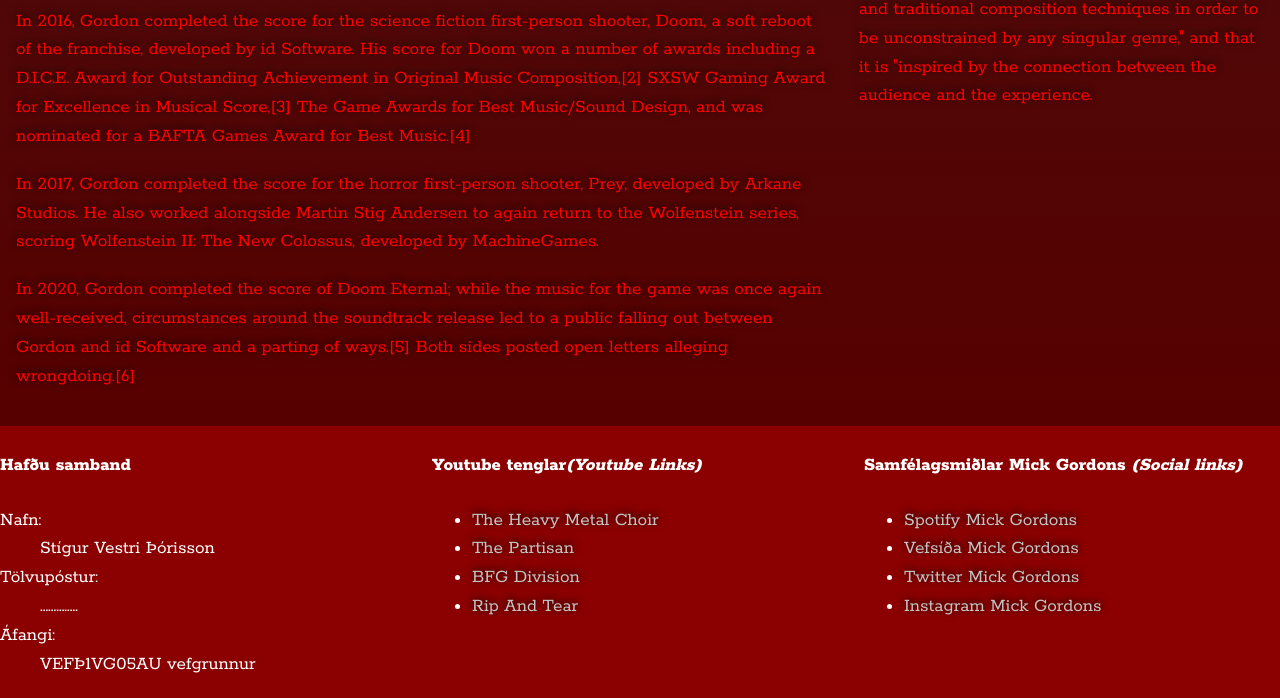
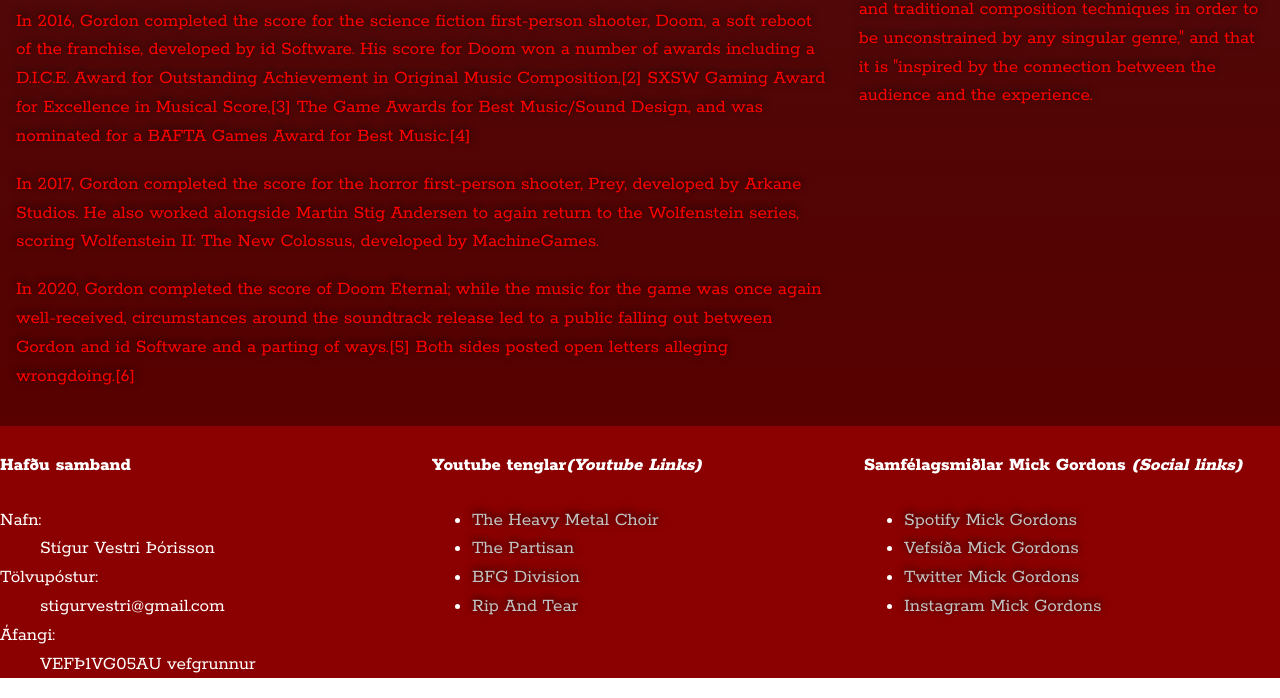
Before and after one commit to Svth1/Svth1.github.io, a plain HTML site: page index.html in a window 1280 px wide. Shown: the part 800-1498 px from the top of the page. Drawn offline with Linux system fonts and the light colour scheme.

Commit message:
Update index.html

```diff
--- a/index.html
+++ b/index.html
@@ -52,13 +52,12 @@
     </div>
     <div class="footerbakgrunnur">
         <footer class="footerhlutir">
-                <nav>
+            <nav>
                 <h4>Hafðu samband</h4>
-                <dl><!--Description list-->
                 <dt>Nafn:</dt>
                 <dd>Stígur Vestri Þórisson</dd>
                 <dt>Tölvupóstur:</dt>
-                <dd>..............</dd>
+                <dd>stigurvestri@gmail.com</dd>
                 <dt>Áfangi:</dt>
                 <dd>VEFÞ1VG05AU vefgrunnur</dd>
                 </dl>
@@ -91,4 +90,5 @@
         </footer>
     </div>
 </body>
+
 </html>
```
